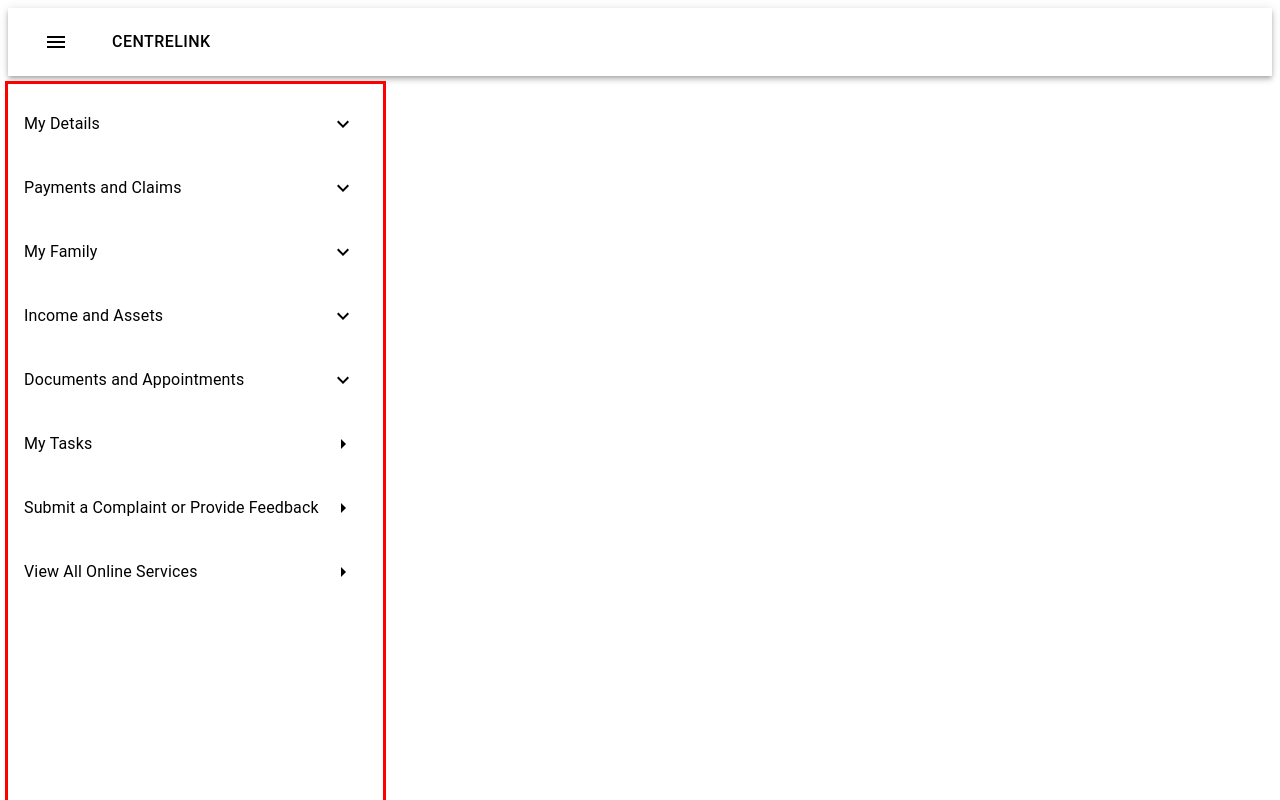
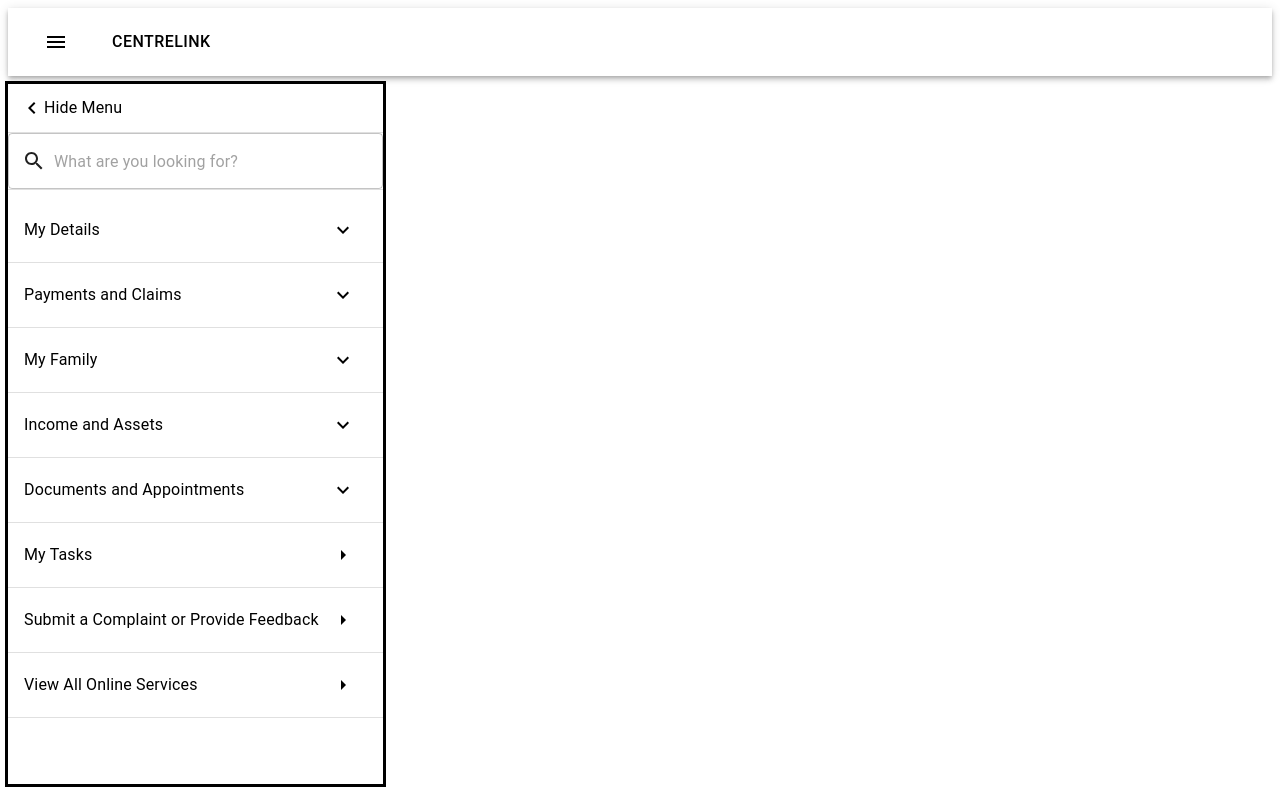
Before and after one commit to hoang-phan98/reactjs-adaptable-ui, a React (Create React App) app: page / in a window 1280 px wide. Built offline with nearby package versions, Linux system fonts and the light colour scheme.

Commit message:
Add searchbar and button to collapse sidenav

```diff
--- a/src/components/extended/AppNavBar.js
+++ b/src/components/extended/AppNavBar.js
@@ -26,7 +26,7 @@
                 </IconButton>
                 <SetDarkModeButton />
             </AdaptableAppBar>
-            <AppSideNav showSideNav={showSideNav}/>
+            <AppSideNav sideNavState={{showSideNav, setShowSideNav}}/>
         </>
     );
 }
--- a/src/components/extended/AppSideNav.js
+++ b/src/components/extended/AppSideNav.js
@@ -2,19 +2,29 @@
 import AdaptableList from '../adaptable/AdaptableList';
 import { SideNavData } from './SideNavData';
 import { SideNavItem } from './SideNavItem';
-import { Drawer } from '@material-ui/core';
-import { makeStyles } from '@material-ui/core';
+import AdaptableBox from '../adaptable/AdaptableBox';
+import ChevronLeftIcon from '@material-ui/icons/ChevronLeft';
+import {
+    Drawer,
+    IconButton,
+    makeStyles,
+    Typography,
+    Divider
+} from '@material-ui/core';
+import SearchBar from './SearchBar';
 
 const useStyles = makeStyles(() => ({
     root: {
         margin: "5px",
         top: "auto",
-        border: "3px solid red",
+        border: "3px solid black",
+        height: "calc(100vh - 100px)",
+        overflowY: "scroll"
     },
 }))
 
 export default function AppSideNav(props) {
-    const { showSideNav } = props
+    const { showSideNav, setShowSideNav } = props.sideNavState
     const classes = useStyles()
 
     return (
@@ -26,6 +36,15 @@
             variant="persistent"
             anchor="left"
             open={showSideNav}>
+            <AdaptableBox>
+                <IconButton color="inherit" onClick={() => setShowSideNav(false)}>
+                    <ChevronLeftIcon />
+                    <Typography>Hide Menu</Typography>
+                </IconButton>
+            </AdaptableBox>
+            <Divider />
+            <SearchBar />
+            <Divider />
             <AdaptableList>
                 {SideNavData.map((item, index) => {
                     return <SideNavItem item={item} key={index} />;
--- /dev/null
+++ b/src/components/extended/SearchBar.js
@@ -0,0 +1,19 @@
+import React from 'react';
+import TextField from '@material-ui/core/TextField';
+import SearchIcon from '@material-ui/icons/Search';
+import InputAdornment from '@material-ui/core/InputAdornment';
+
+export default function SearchBar() {
+    return (
+        <TextField
+            placeholder="What are you looking for?"
+            variant="outlined"
+            InputProps={{
+                startAdornment:
+                    <InputAdornment color="inherit" position="start">
+                        <SearchIcon />
+                    </InputAdornment>
+            }}
+        />
+    )
+}
--- a/src/components/extended/SideNavItem.js
+++ b/src/components/extended/SideNavItem.js
@@ -4,14 +4,14 @@
 import ArrowRightIcon from '@material-ui/icons/ArrowRight';
 import ListItemText from '@material-ui/core/ListItemText';
 import AdaptableListItem from "../adaptable/AdaptableListItem";
-import { IconButton, Link } from "@material-ui/core";
+import { IconButton, Link, Divider } from "@material-ui/core";
 
 const SubMenu = ({ item }) => {
     const [showSubNav, setShowSubNav] = useState(false)
 
     return (
         <>
-            <AdaptableListItem button onClick={() => setShowSubNav(!showSubNav)}>
+            <AdaptableListItem optional button onClick={() => setShowSubNav(!showSubNav)}>
                 <>
                     <ListItemText variant="body1">
                         {item.title}
@@ -61,6 +61,7 @@
                     }) : null
                 }
             </div>
+            <Divider/>
         </>
     )
 }
```
Also changed, not shown: src/components/extended/AppBox.js (deleted, +0 -23 lines).
